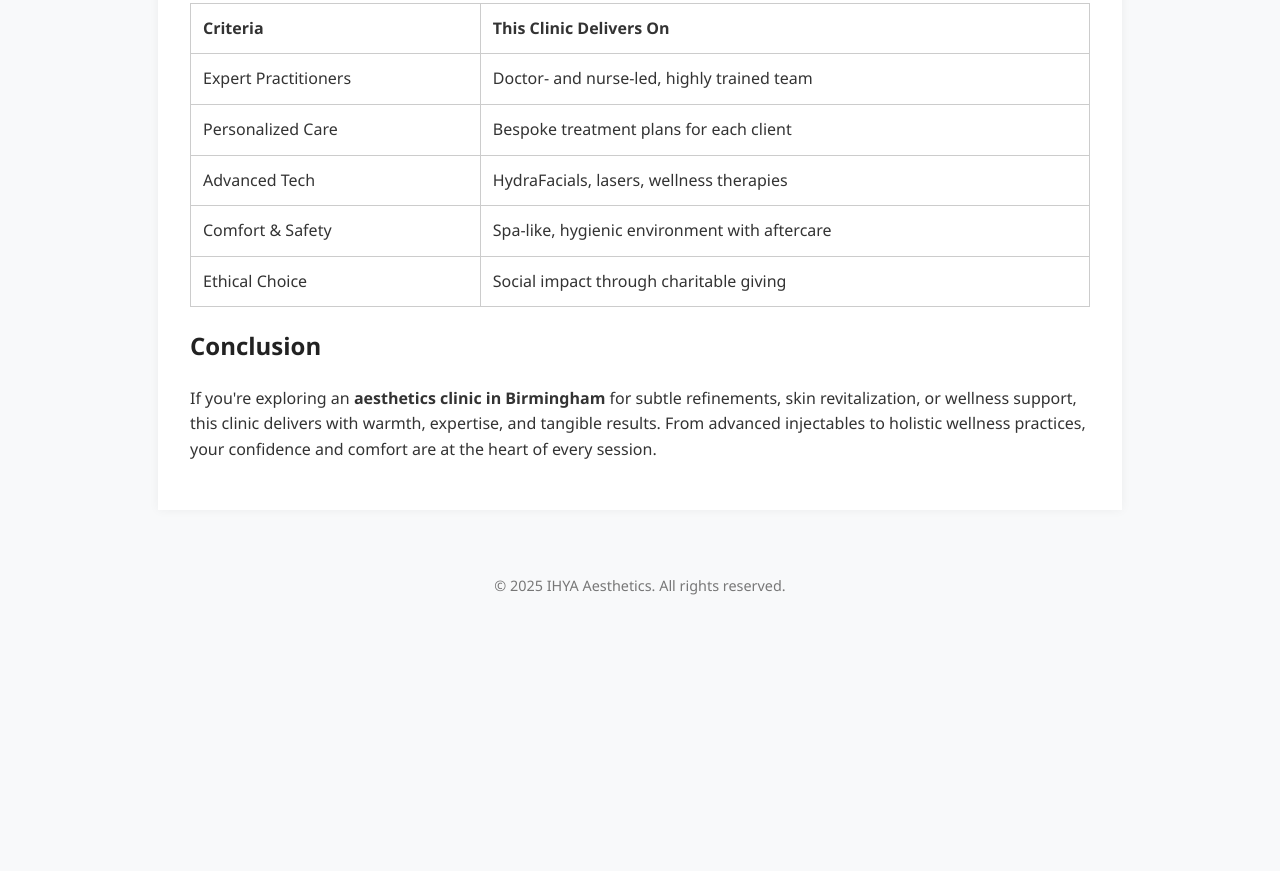
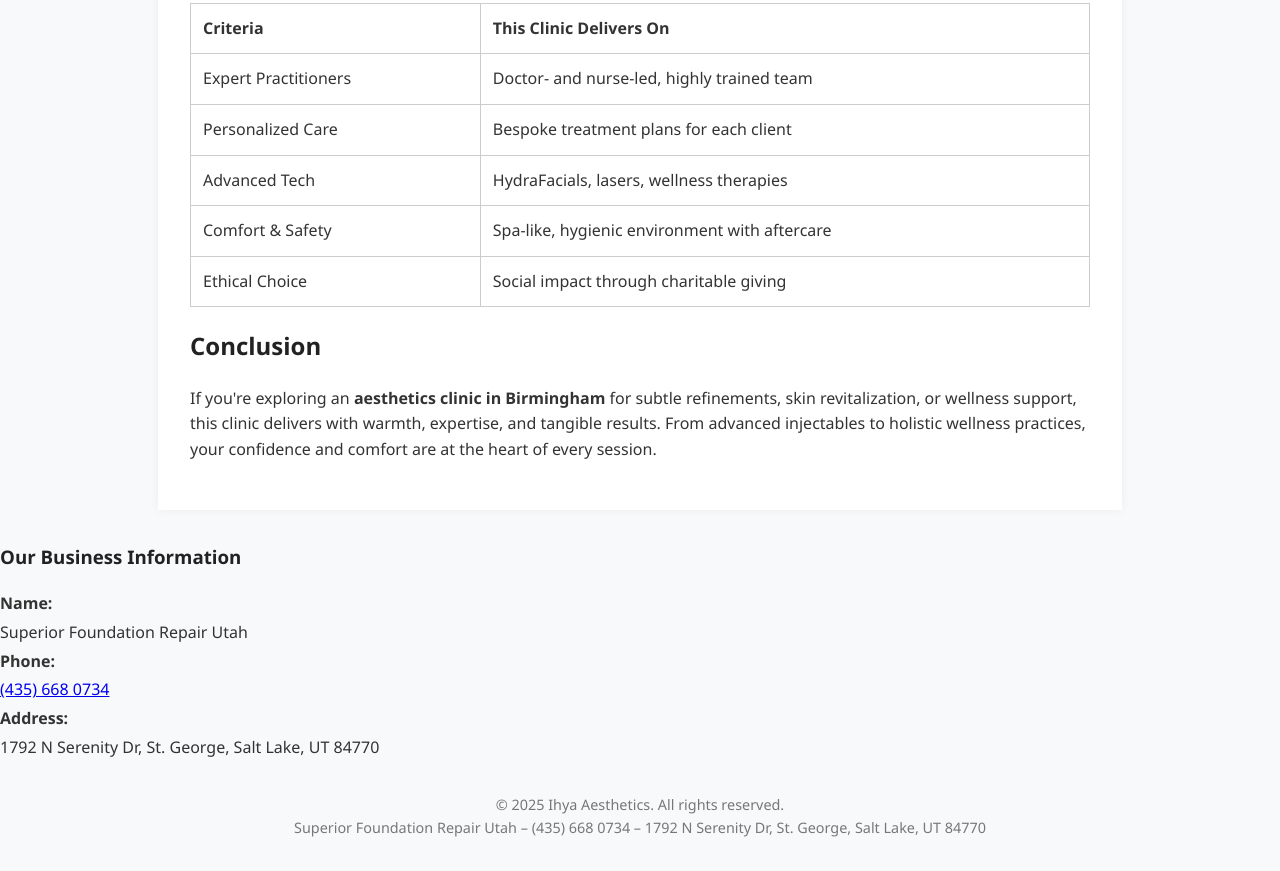
Before and after one commit to Ihyaaesthetic/aesthetics-clinic-in-birmingham, a plain HTML site: page index.html in a window 1280 px wide. Shown: the part 2636-3507 px from the top of the page. Before the commit the page ends 3265 px from the top, so only its background shows below. Drawn offline with Linux system fonts and the light colour scheme.

Commit message:
Update index.html

```diff
--- a/index.html
+++ b/index.html
@@ -42,6 +42,16 @@
       margin: 1rem 0;
       border-radius: 6px;
     }
+   .nap-info {
+            margin-top: 2rem;
+            font-style: normal;
+        }
+
+   .nap-info strong {
+            display: block;
+            font-weight: 600;
+            margin: 0.2rem 0;
+        }
     table {
       width: 100%;
       border-collapse: collapse;
@@ -148,9 +158,18 @@
     <p>If you're exploring an <strong>aesthetics clinic in Birmingham</strong> for subtle refinements, skin revitalization, or wellness support, this clinic delivers with warmth, expertise, and tangible results. From advanced injectables to holistic wellness practices, your confidence and comfort are at the heart of every session.</p>
   </div>
 
-  <footer>
-    &copy; 2025 IHYA Aesthetics. All rights reserved.
-  </footer>
+        <div class="nap-info">
+            <h3>Our Business Information</h3>
+            <strong>Name:</strong> Superior Foundation Repair Utah<br>
+            <strong>Phone:</strong> <a href="tel:+14356680734">(435) 668 0734</a><br>
+            <strong>Address:</strong> 1792 N Serenity Dr, St. George, Salt Lake, UT 84770
+        </div>
+    </main>
+
+    <footer>
+        &copy; 2025 Ihya Aesthetics. All rights reserved.<br />
+        Superior Foundation Repair Utah – (435) 668 0734 – 1792 N Serenity Dr, St. George, Salt Lake, UT 84770
+    </footer>
 
 </body>
 </html>
```
